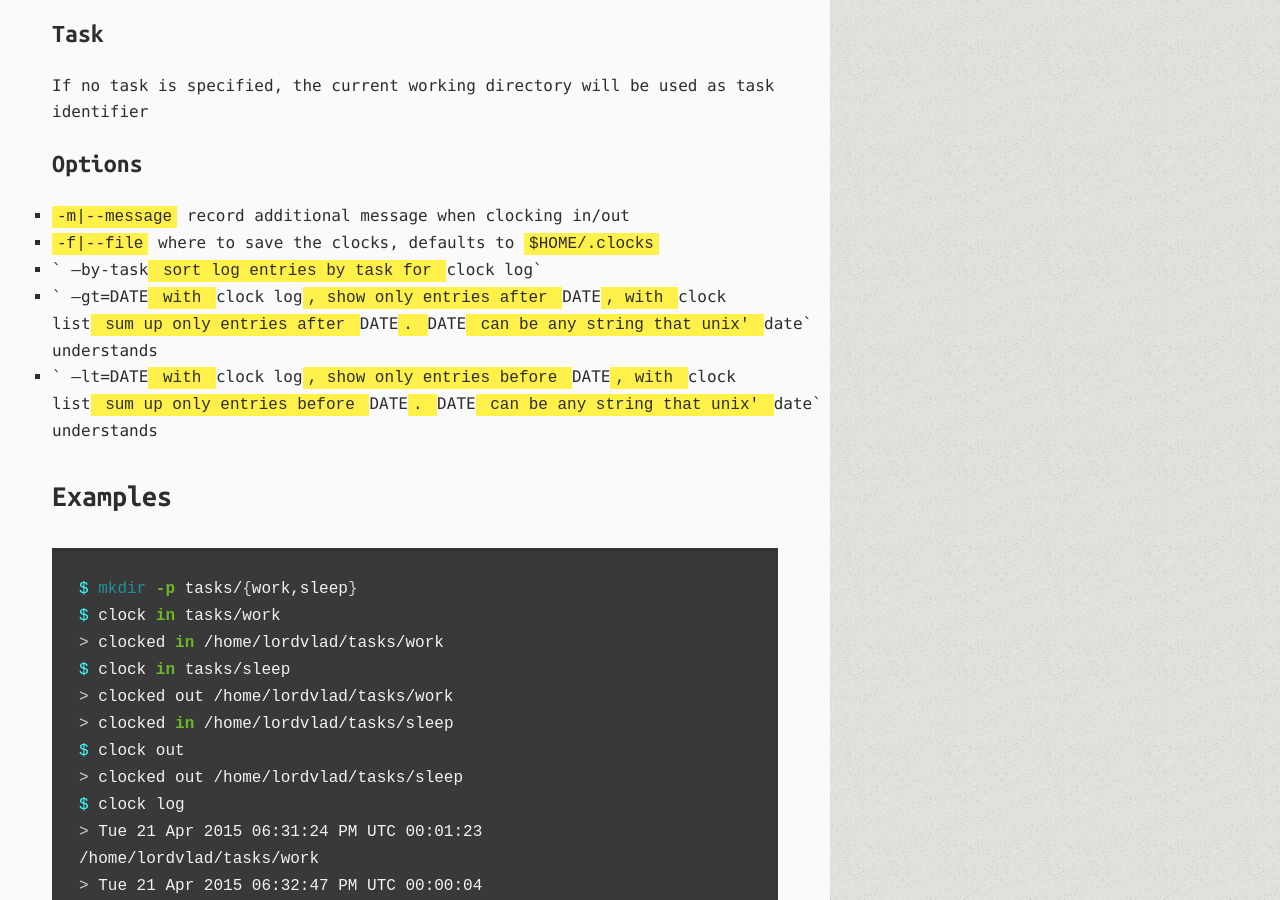
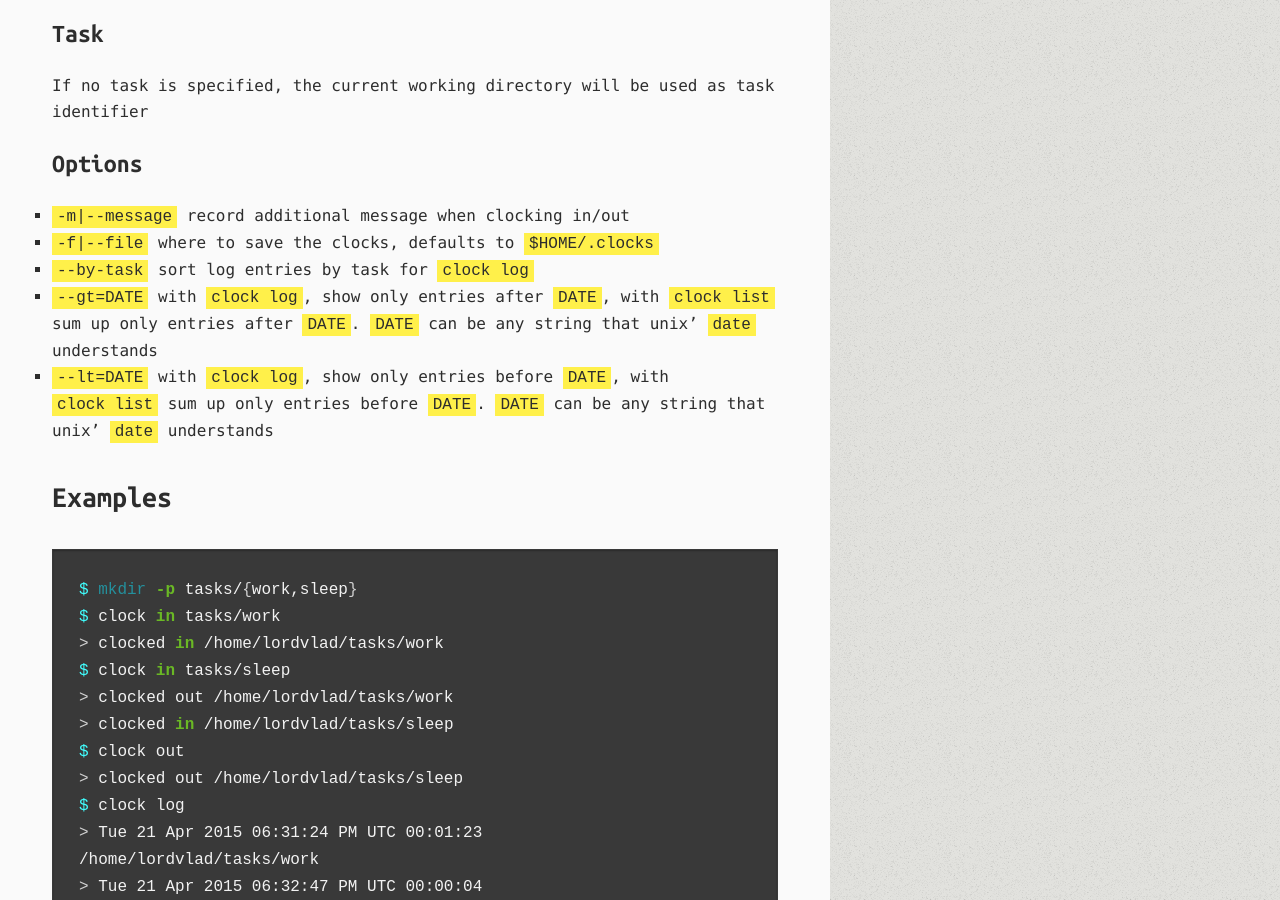
Before and after one commit to bpkg/bpkg.github.io, a Jekyll site: the page built from _posts/2015-04-19-clock.md, in a window 1280 px wide and 900 px high, scrolled down 848 px. Built offline with Jekyll 4.4.1, drawn with Linux system fonts in a browser that asks for light colours; comment, search, counter and statistics services are not loaded.

Commit message:
Fixed `_pages` miscellaneous components.

```diff
--- a/_posts/2015-04-19-clock.md
+++ b/_posts/2015-04-19-clock.md
@@ -22,11 +22,11 @@ clock <command> [<task>] [<options>]
 
 ### Commands
 
--  `clock help`    show the help
--  `clock in`      clock in, will clock out any running task
--  `clock out`     clock out
--  `clock log`     show all log entries, or log entries for `<task>`
--  `clock list`    show sums for all tasks
+* `clock help`    show the help
+* `clock in`      clock in, will clock out any running task
+* `clock out`     clock out
+* `clock log`     show all log entries, or log entries for `<task>`
+* `clock list`    show sums for all tasks
 
 ### Task
 
@@ -35,13 +35,13 @@ clock <command> [<task>] [<options>]
 
 ### Options
 
--  `-m|--message`      record additional message when clocking in/out
--  `-f|--file`         where to save the clocks, defaults to `$HOME/.clocks`
--  `   --by-task`      sort log entries by task for `clock log`
--  `   --gt=DATE`      with `clock log`, show only entries after `DATE`, with `clock list` sum up only entries after `DATE`.
-                       `DATE` can be any string that unix' `date` understands
-- `    --lt=DATE`      with `clock log`, show only entries before `DATE`, with `clock list` sum up only entries before `DATE`.
-                       `DATE` can be any string that unix' `date` understands
+* `-m|--message`  record additional message when clocking in/out
+* `-f|--file`     where to save the clocks, defaults to `$HOME/.clocks`
+* `--by-task`     sort log entries by task for `clock log`
+* `--gt=DATE`     with `clock log`, show only entries after `DATE`, with `clock list` sum up only entries after `DATE`.
+                  `DATE` can be any string that unix' `date` understands
+* `--lt=DATE`     with `clock log`, show only entries before `DATE`, with `clock list` sum up only entries before `DATE`.
+                  `DATE` can be any string that unix' `date` understands
 
 ## Examples
 
```
Also changed, not shown: _posts/2015-05-05-shpec.md (+1 -0 lines), _posts/2017-02-06-tldr-bash-client.md (+8 -2 lines), _posts/2017-06-19-backup.md (+7 -4 lines), _posts/2020-06-01-lcovsh.md (+22 -0 lines), _posts/2021-05-06-chap.md (+1 -0 lines).
